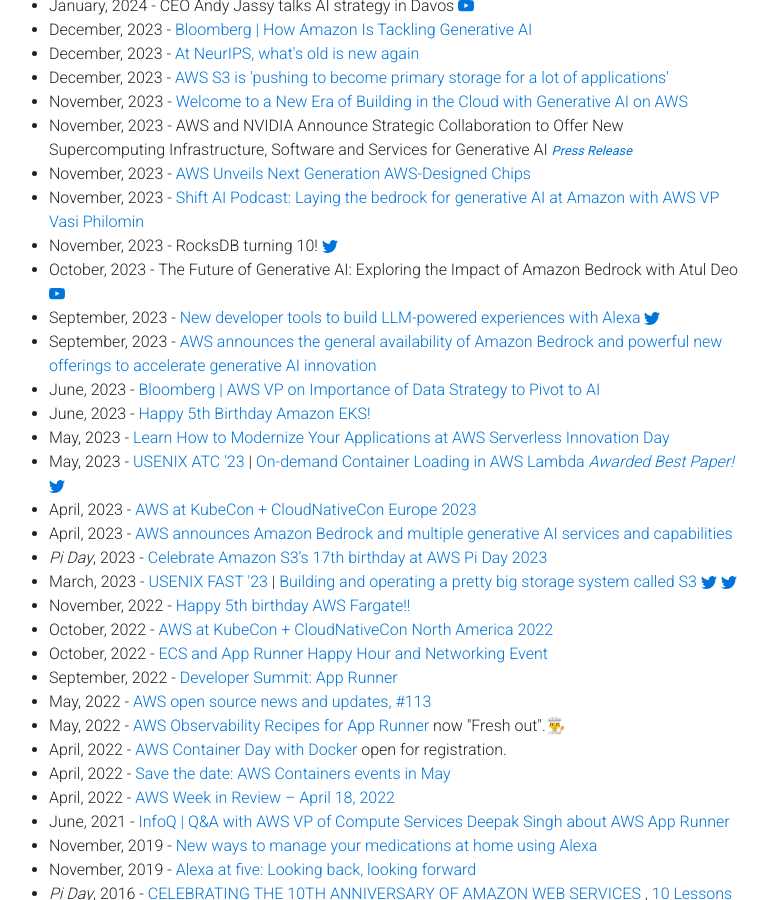
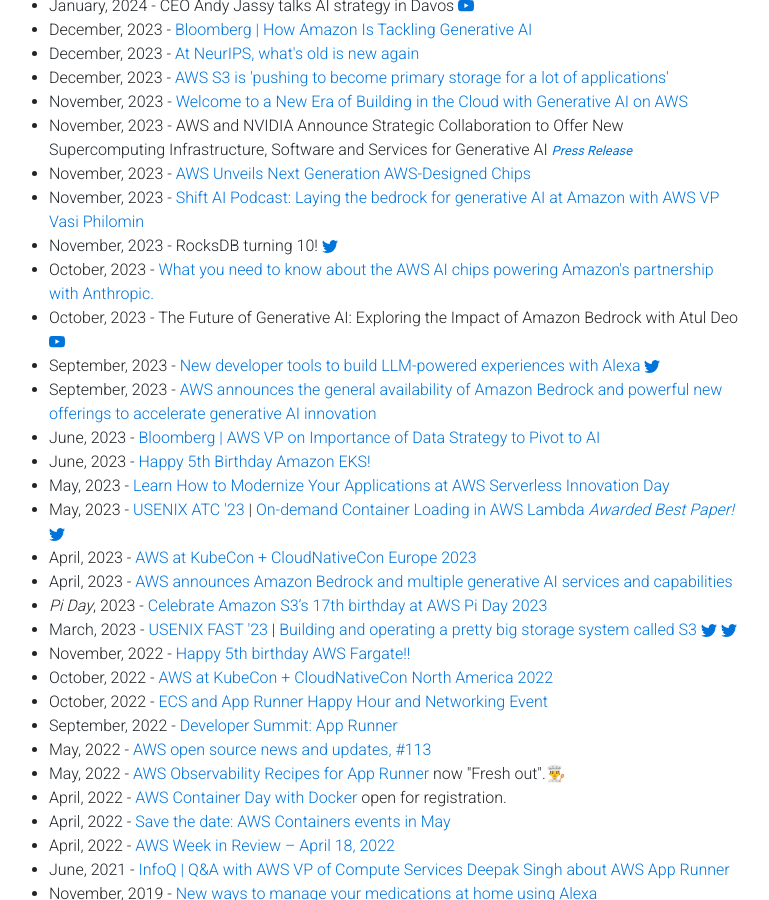
Before and after one commit to gfw001/gfw001.github.io, a Jekyll site: the page portfolio.html, which Jekyll copies as it is, in a window 1280 px wide and 900 px high, scrolled down 2864 px. Shown: the whole window, without its empty margins (76-845 px from the left). Built offline with Jekyll 4.4.1, drawn with Linux system fonts in a browser that asks for light colours; nearby versions of some CDN libraries; a style sheet for code colours, icons or effects is not loaded.

Commit message:
Update portfolio.html

```diff
--- a/portfolio.html
+++ b/portfolio.html
@@ -447,7 +447,9 @@
                 </svg>
                 </a>
 	</li>
-
+	<li>
+		October, 2023 - <a href="https://www.aboutamazon.com/news/aws/what-you-need-to-know-about-the-aws-ai-chips-powering-amazons-partnership-with-anthropic">What you need to know about the AWS AI chips powering Amazon's partnership with Anthropic.</a>
+	</li>
 	<li>
 		October, 2023 - The Future of Generative AI: Exploring the Impact of Amazon Bedrock with Atul Deo <a href="https://youtu.be/yW8keNuEHRI?si=9FHlcHjrk4PSsyZ8">
 		<svg xmlns="http://www.w3.org/2000/svg" width="16" height="16" fill="currentColor" class="bi bi-youtube" viewBox="0 0 16 16">
```
